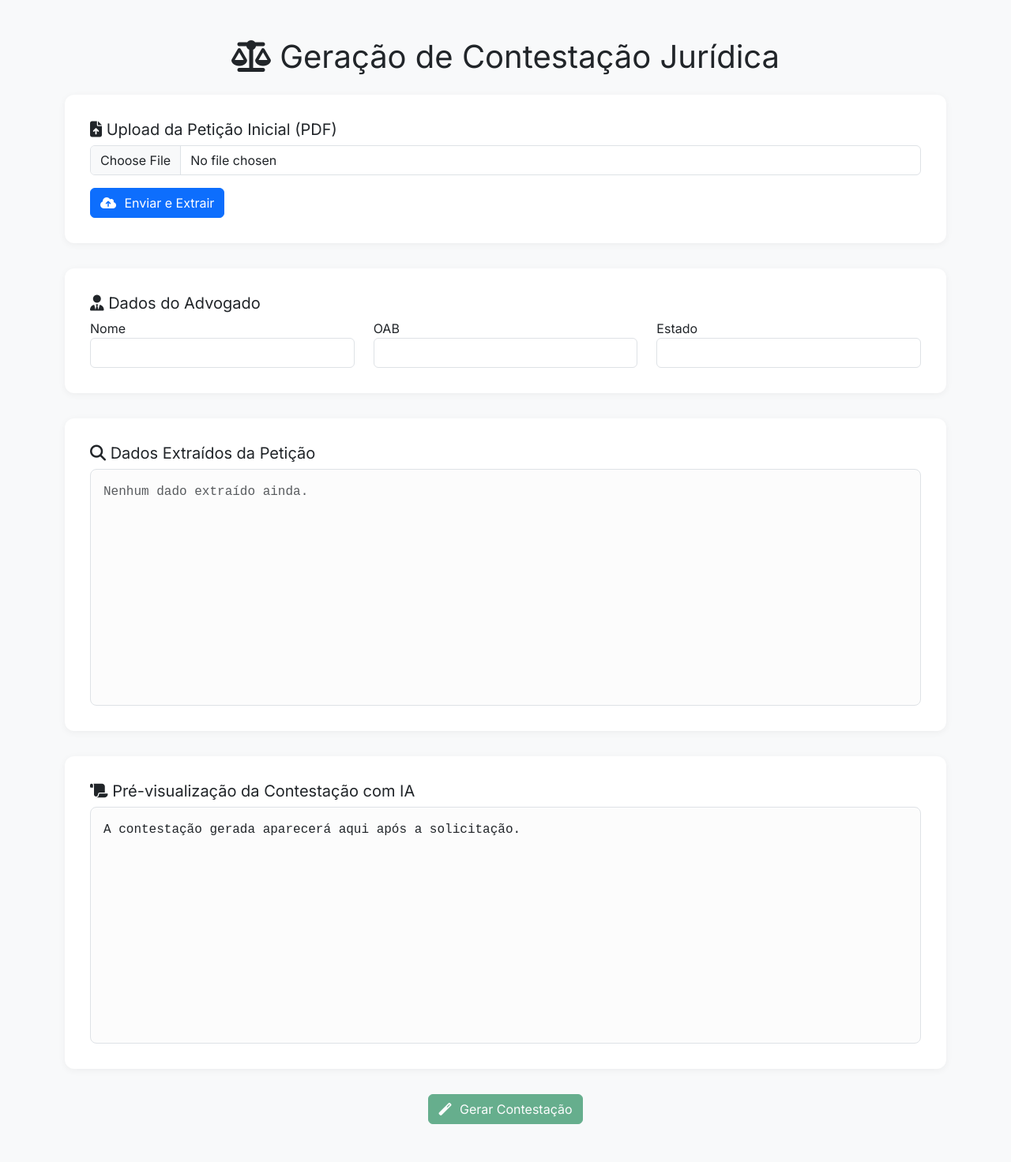
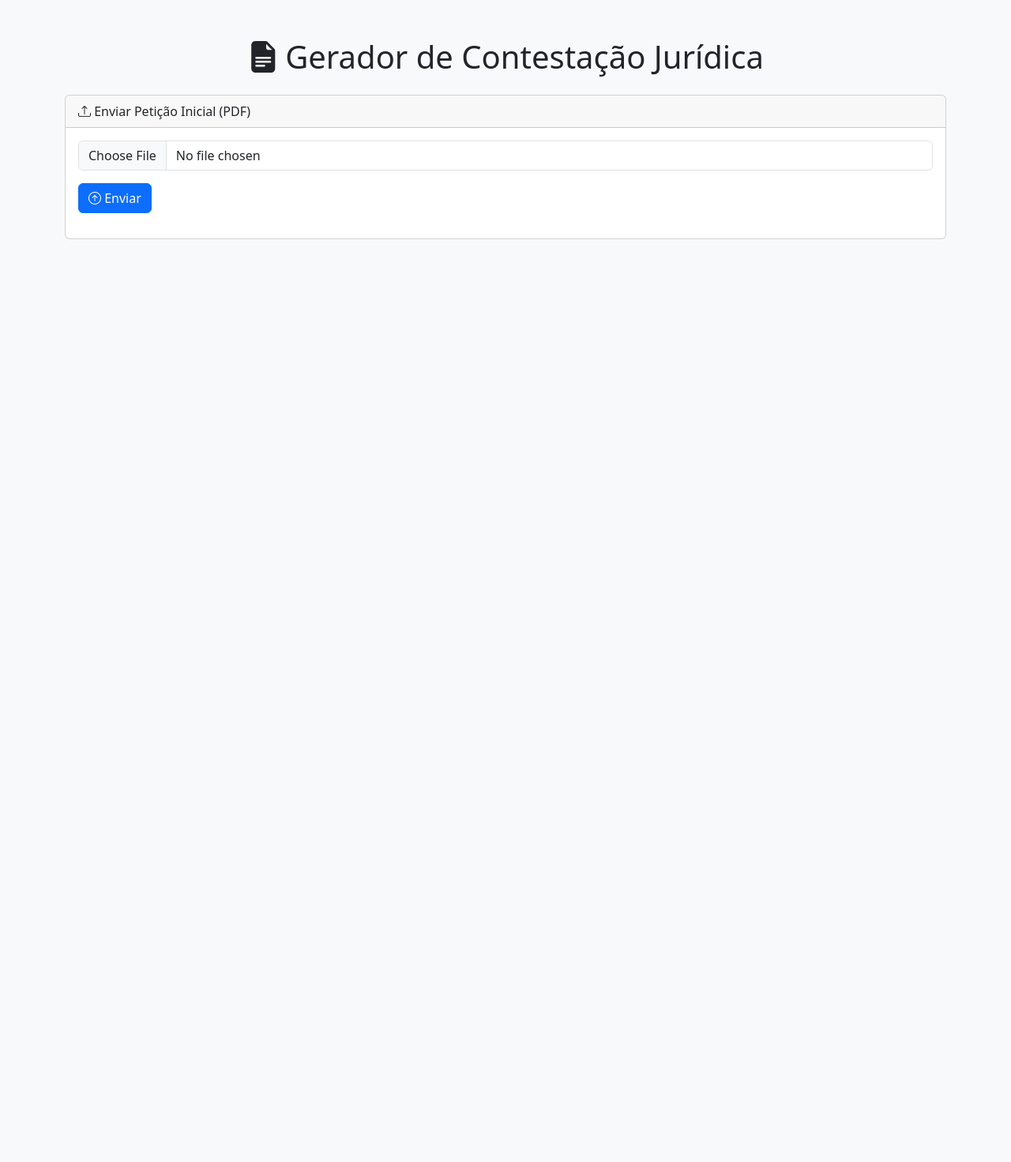
Before and after one commit to Alandamme/api-contestacao-juridica, a Flask app: page / in a window 1280 px wide. Shown: the whole page at 79% size. After the commit the page ends 303 px from the top, so only its background shows below. Run offline with Flask 3, Linux system fonts and the light colour scheme.

Commit message:
Update index.html

```diff
--- a/src/templates/index.html
+++ b/src/templates/index.html
@@ -3,149 +3,120 @@
 <head>
   <meta charset="UTF-8" />
   <meta name="viewport" content="width=device-width, initial-scale=1.0"/>
-  <title>Geração de Contestação Jurídica</title>
-  <link href="https://cdn.jsdelivr.net/npm/bootstrap@5.3.2/dist/css/bootstrap.min.css" rel="stylesheet"/>
-  <link href="https://cdnjs.cloudflare.com/ajax/libs/font-awesome/6.5.0/css/all.min.css" rel="stylesheet"/>
-  <link href="https://fonts.googleapis.com/css2?family=Inter:wght@400;600&display=swap" rel="stylesheet">
-  <style>
-    body {
-      font-family: 'Inter', sans-serif;
-      background-color: #f8f9fa;
-    }
-    .form-section {
-      background: #fff;
-      border-radius: 12px;
-      padding: 2rem;
-      box-shadow: 0 2px 10px rgba(0,0,0,0.05);
-      margin-bottom: 2rem;
-    }
-    .preview-box {
-      background: #fcfcfc;
-      border: 1px solid #dee2e6;
-      border-radius: 8px;
-      padding: 1rem;
-      height: 300px;
-      overflow-y: auto;
-      white-space: pre-wrap;
-      font-family: 'Courier New', Courier, monospace;
-    }
-    .btn i {
-      margin-right: 6px;
-    }
-  </style>
+  <title>Gerador de Contestação Jurídica</title>
+  <link href="https://cdn.jsdelivr.net/npm/bootstrap@5.3.3/dist/css/bootstrap.min.css" rel="stylesheet"/>
+  <link rel="stylesheet" href="https://cdn.jsdelivr.net/npm/bootstrap-icons@1.10.5/font/bootstrap-icons.css">
 </head>
-<body>
+<body class="bg-light">
 
-<div class="container mt-5 mb-5">
+<div class="container py-5">
+  <h1 class="mb-4 text-center">
+    <i class="bi bi-file-earmark-text-fill me-2"></i>Gerador de Contestação Jurídica
+  </h1>
 
-  <h1 class="mb-4 text-center"><i class="fas fa-balance-scale"></i> Geração de Contestação Jurídica</h1>
+  <!-- Upload PDF -->
+  <div class="card mb-4">
+    <div class="card-header"><i class="bi bi-upload"></i> Enviar Petição Inicial (PDF)</div>
+    <div class="card-body">
+      <form id="upload-form">
+        <input type="file" name="pdf" accept=".pdf" class="form-control mb-3" required>
+        <button type="submit" class="btn btn-primary"><i class="bi bi-arrow-up-circle"></i> Enviar</button>
+      </form>
+      <div id="upload-status" class="mt-3"></div>
+    </div>
+  </div>
 
-  <!-- Upload da petição inicial -->
-  <div class="form-section">
-    <h5><i class="fas fa-file-upload"></i> Upload da Petição Inicial (PDF)</h5>
-    <form id="uploadForm">
-      <div class="mb-3">
-        <input type="file" name="pdf" id="pdfInput" class="form-control" required />
-      </div>
-      <button type="submit" class="btn btn-primary">
-        <i class="fas fa-cloud-upload-alt"></i> Enviar e Extrair
-      </button>
-    </form>
+  <!-- Dados extraídos -->
+  <div class="card mb-4 d-none" id="dados-extraidos-card">
+    <div class="card-header"><i class="bi bi-clipboard-data"></i> Dados Extraídos</div>
+    <div class="card-body" id="dados-extraidos-preview"></div>
   </div>
 
   <!-- Dados do advogado -->
-  <div class="form-section">
-    <h5><i class="fas fa-user-tie"></i> Dados do Advogado</h5>
-    <div class="row">
-      <div class="col-md-4">
-        <label>Nome</label>
+  <div class="card mb-4 d-none" id="advogado-card">
+    <div class="card-header"><i class="bi bi-person-badge"></i> Dados do Advogado</div>
+    <div class="card-body">
+      <form id="advogado-form">
+        <div class="mb-3">
+          <label for="nome_advogado" class="form-label">Nome do Advogado</label>
           <input type="text" class="form-control" id="nome_advogado" required>
         </div>
-      <div class="col-md-4">
-        <label>OAB</label>
+        <div class="mb-3">
+          <label for="oab" class="form-label">Número da OAB</label>
           <input type="text" class="form-control" id="oab" required>
         </div>
-      <div class="col-md-4">
-        <label>Estado</label>
+        <div class="mb-3">
+          <label for="estado" class="form-label">Estado</label>
           <input type="text" class="form-control" id="estado" required>
         </div>
+        <button type="submit" class="btn btn-success"><i class="bi bi-file-earmark-word-fill"></i> Gerar Contestação</button>
+      </form>
     </div>
   </div>
 
-  <!-- Dados extraídos da petição -->
-  <div class="form-section">
-    <h5><i class="fas fa-search"></i> Dados Extraídos da Petição</h5>
-    <div id="dadosExtraidos" class="preview-box text-muted">Nenhum dado extraído ainda.</div>
-  </div>
-
-  <!-- Visualização da Contestação Gerada -->
-  <div class="form-section">
-    <h5><i class="fas fa-scroll"></i> Pré-visualização da Contestação com IA</h5>
-    <div id="corpoContestacao" class="preview-box">A contestação gerada aparecerá aqui após a solicitação.</div>
-  </div>
-
-  <!-- Ações -->
-  <div class="text-center">
-    <button id="gerarBtn" class="btn btn-success" disabled>
-      <i class="fas fa-magic"></i> Gerar Contestação
-    </button>
-  </div>
-
+  <!-- Resultado -->
+  <div class="alert alert-success d-none mt-4" id="resultado"></div>
 </div>
 
 <script>
   let sessionFile = null;
 
-  document.getElementById("uploadForm").addEventListener("submit", async (e) => {
+  document.getElementById("upload-form").addEventListener("submit", async (e) => {
     e.preventDefault();
-    const formData = new FormData();
-    const pdf = document.getElementById("pdfInput").files[0];
-    formData.append("pdf", pdf);
+    const formData = new FormData(e.target);
+    const status = document.getElementById("upload-status");
+    status.innerHTML = "⌛ Enviando arquivo...";
 
-    const btn = e.submitter;
-    btn.innerHTML = '<i class="fas fa-spinner fa-spin"></i> Enviando...';
-    btn.disabled = true;
+    const res = await fetch("/api/upload", { method: "POST", body: formData });
+    const data = await res.json();
 
-    const response = await fetch("/api/upload", { method: "POST", body: formData });
-    const data = await response.json();
-    sessionFile = data.session_file;
+    if (data.dados_extraidos) {
+      sessionFile = data.dados_extraidos;
 
-    document.getElementById("dadosExtraidos").textContent = JSON.stringify(data.dados_extraidos, null, 2);
-    document.getElementById("gerarBtn").disabled = false;
-
-    btn.innerHTML = '<i class="fas fa-cloud-upload-alt"></i> Enviar e Extrair';
-    btn.disabled = false;
+      const preview = document.getElementById("dados-extraidos-preview");
+      preview.innerHTML = `
+        <p><strong>Autor:</strong> ${sessionFile.autor}</p>
+        <p><strong>Réu:</strong> ${sessionFile.reu}</p>
+        <p><strong>Tipo de Ação:</strong> ${sessionFile.tipo_acao}</p>
+        <p><strong>Valor da Causa:</strong> ${sessionFile.valor_causa}</p>
+        <p><strong>Fatos:</strong> ${sessionFile.fatos}</p>
+        <p><strong>Pedidos:</strong> <ul>${sessionFile.pedidos.map(p => `<li>${p}</li>`).join("")}</ul></p>
+        <p><strong>Fundamentos Jurídicos:</strong> <ul>${sessionFile.fundamentos_juridicos.map(f => `<li>${f}</li>`).join("")}</ul></p>
+      `;
+      document.getElementById("dados-extraidos-card").classList.remove("d-none");
+      document.getElementById("advogado-card").classList.remove("d-none");
+      status.innerHTML = '<span class="text-success"><i class="bi bi-check-circle-fill"></i> Dados extraídos com sucesso!</span>';
+    } else {
+      status.innerHTML = '<span class="text-danger">Erro ao processar PDF</span>';
+    }
   });
 
-  document.getElementById("gerarBtn").addEventListener("click", async () => {
-    const nome_advogado = document.getElementById("nome_advogado").value;
+  document.getElementById("advogado-form").addEventListener("submit", async (e) => {
+    e.preventDefault();
+    const nome = document.getElementById("nome_advogado").value;
     const oab = document.getElementById("oab").value;
     const estado = document.getElementById("estado").value;
-
-    const btn = document.getElementById("gerarBtn");
-    btn.innerHTML = '<i class="fas fa-spinner fa-spin"></i> Gerando...';
-    btn.disabled = true;
 
     const res = await fetch("/api/gerar-contestacao", {
       method: "POST",
       headers: { "Content-Type": "application/json" },
       body: JSON.stringify({
         session_file: sessionFile,
-        dados_advogado: { nome_advogado, oab, estado }
+        dados_advogado: { nome_advogado: nome, oab: oab, estado: estado }
       })
     });
 
-    const result = await res.json();
+    const resultado = document.getElementById("resultado");
+    const data = await res.json();
 
-    if (res.ok) {
-      document.getElementById("corpoContestacao").textContent = "Download do Word: " + result.files.word;
-      window.open(result.files.word, "_blank");
+    if (res.ok && data.files && data.files.word) {
+      resultado.classList.remove("d-none");
+      resultado.innerHTML = `✅ Contestação gerada! <a class="btn btn-outline-dark ms-2" href="${data.files.word}" target="_blank"><i class="bi bi-download"></i> Baixar Word</a>`;
     } else {
-      document.getElementById("corpoContestacao").textContent = result.erro || "Erro ao gerar contestação.";
+      resultado.classList.remove("d-none");
+      resultado.classList.replace("alert-success", "alert-danger");
+      resultado.innerHTML = `❌ Erro: ${data.erro || "Erro ao gerar contestação"}`;
     }
-
-    btn.innerHTML = '<i class="fas fa-magic"></i> Gerar Contestação';
-    btn.disabled = false;
   });
 </script>
 
```
Lines whose indentation alone changed are shown as unchanged.
